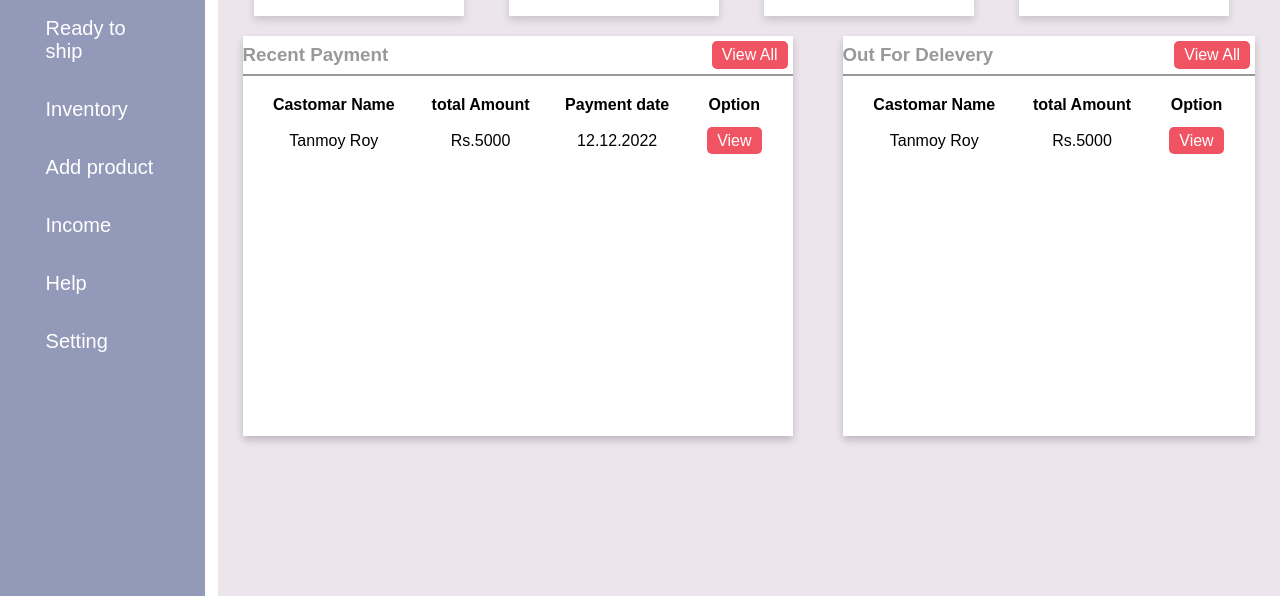
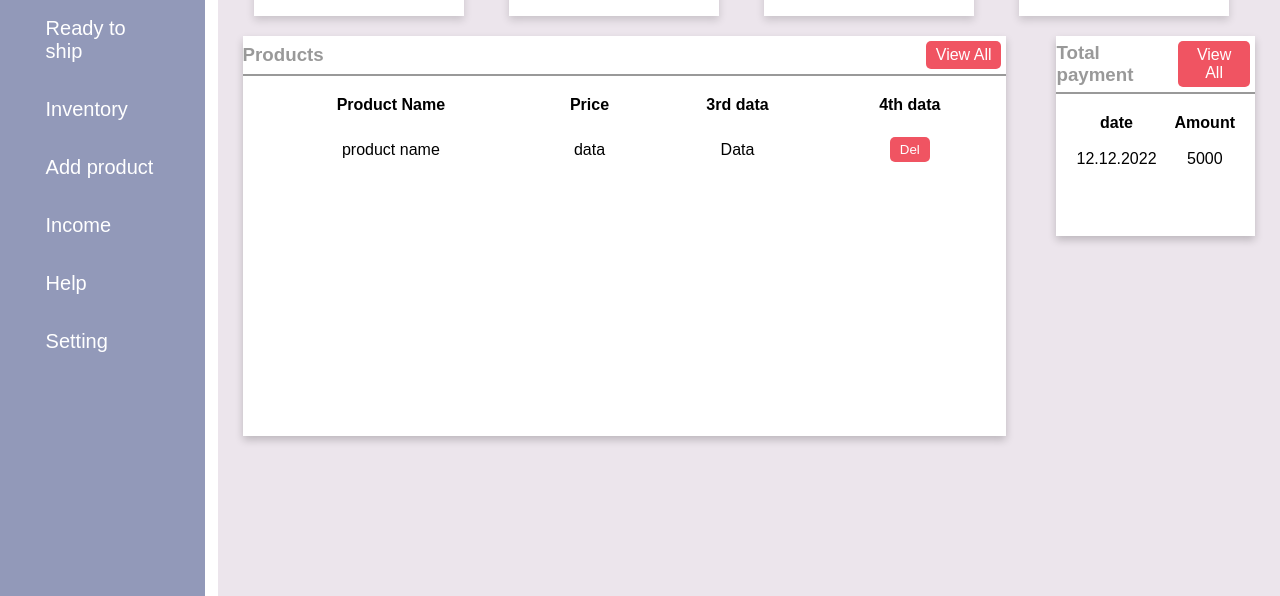
Before and after one commit to robustdev111/ClothsNite, a plain HTML site: page adminSide/adminDashboard.html in a window 1280 px wide. Shown: the part 204-800 px from the top of the page. Drawn offline with Linux system fonts and the light colour scheme.

Commit message:
dashboard

```diff
--- a/adminSide/Style_Admin/dashboard.css
+++ b/adminSide/Style_Admin/dashboard.css
@@ -41,22 +41,22 @@
 
 
 }
-.container .advance_Data .recent-payment{
+.container .advance_Data .add-product{
     min-height: 50vh;
     background: white;
     margin: 0 25px 25px 25px;
     /* border :2px solid red; */
-    flex: 4;
+    flex: 6;
     background: white;
     box-shadow: 0px 4px 8px 0px rgb(0 ,0,0,0.2);
     display: flex;
     flex-direction: column;
 }
 
-.container .advance_Data .out-for-Delevery{
-flex: 3;
+.container .advance_Data .Payments{
+flex: 1;
 background: white;
-height: 50vh;
+height: 25vh;
 margin: 0 25px;
 display: flex;
  flex-direction: column;
--- a/adminSide/adminDashboard.html
+++ b/adminSide/adminDashboard.html
@@ -91,52 +91,47 @@
 </div>
 <!-- container 2 satrting buttom div -->
 <div class="advance_Data">
-    <div class="recent-payment">
+    <div class="add-product">
         <div class="title">
-            <h3>Recent Payment</h3>
-            <a href="#" class="btn"> View All</a>
+            <h3>Products</h3>
+            <a href="#" class="btn">View All</a>
         </div>
 
         <table>
             <tr>
-                <th>Castomar Name</th>
-                <th>total Amount</th>
-                <th>Payment date</th>
-                <th>Option</th>
+                <th>Product Name</th>
+                <th>Price</th>
+                <th>3rd data</th>
+                <th>4th data</th>
 
             </tr>
             <tr>
-               <td>Tanmoy Roy</td>
-               <td>Rs.5000</td>
-               <td>12.12.2022</td>
-               <td><a href="#" class="btn">View</a></td>
+               <td>product name</td>
+               <td>data</td>
+               <td>Data</td>
+               <td><button class="btn">Del</button></td>
 
             </tr>
         </table>
 
 
     </div>
-    <div class="out-for-Delevery">
+    <div class="Payments">
         <div class="title">
-            <h3>Out For Delevery</h3>
+            <h3>Total payment</h3>
             <a href="#" class="btn"> View All</a>
         </div>
-        <table>
-            <tr>
-                <th>Castomar Name</th>
-                <th>total Amount</th>
+        <table><tr>
+            <th>date</th>
+            <th>Amount</th>
 
-                <th>Option</th>
+        </tr>
+        <tr>
+            <td>12.12.2022</td>
+            <td>5000</td>
+        </tr>
+        </table>
 
-            </tr>
-            <tr>
-               <td>Tanmoy Roy</td>
-               <td>Rs.5000</td>
-
-               <td><a href="#" class="btn">View</a></td>
-
-            </tr>
-        </table>
     </div>
 </div>
 </div>
```
Also changed, not shown: adminSide/order.html (+12 -0 lines), adminSide/Style_Admin/order.css (added).
